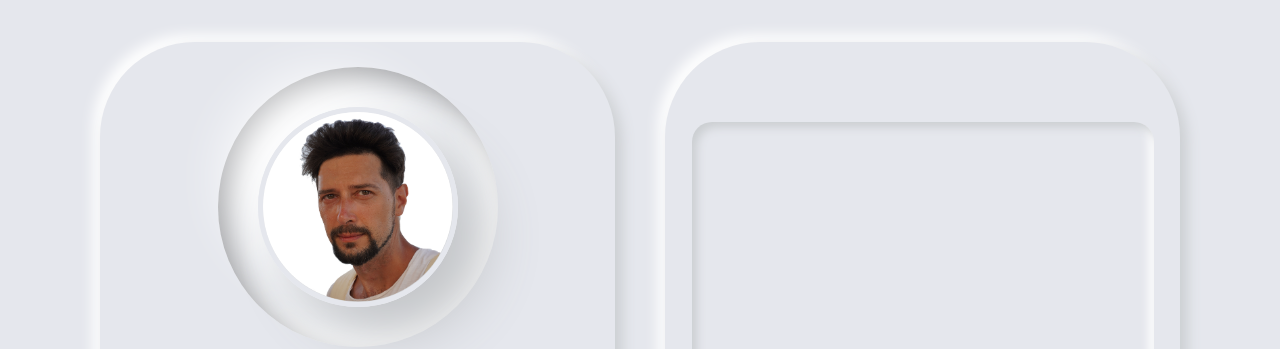
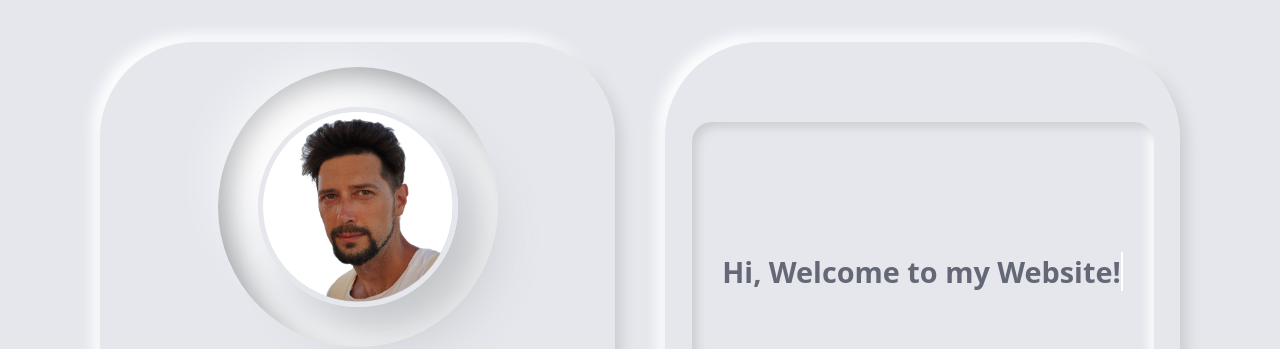
Before and after one commit to 1Snake001/porfolio-website, a plain HTML site: page index.html in a window 1280 px wide. Shown: the part 88-437 px from the top of the page. Drawn offline with Linux system fonts and the light colour scheme.

Commit message:
text-type class & function was implemented

```diff
--- a/app/app.js
+++ b/app/app.js
@@ -33,3 +33,66 @@ window.addEventListener('resize', function(){
         activeClassListRemover();
     }
   });
+
+  // Typeing handler
+class TxtType {
+  constructor(el, toRotate, period) {
+    this.toRotate = toRotate;
+    this.el = el;
+    this.loopNum = 0;
+    this.period = parseInt(period, 10) || 2000;
+    this.txt = "";
+    this.isDeleting = false;
+    this.tick();
+  }
+
+  tick() {
+    let i = this.loopNum % this.toRotate.length;
+    let fullTxt = this.toRotate[i];
+
+    if (this.isDeleting) {
+      this.txt = fullTxt.substring(0, this.txt.length - 1);
+    } else {
+      this.txt = fullTxt.substring(0, this.txt.length + 1);
+    }
+
+    this.el.innerHTML = '<span class="wrap">' + this.txt + "</span>";
+
+    let that = this;
+    let delta = 200 - Math.random() * 100;
+
+    if (this.isDeleting) {
+      delta /= 2;
+    }
+
+    if (!this.isDeleting && this.txt === fullTxt) {
+      delta = this.period;
+      this.isDeleting = true;
+    } else if (this.isDeleting && this.txt === "") {
+      this.isDeleting = false;
+      this.loopNum++;
+      delta = 500;
+    }
+
+    setTimeout(function () {
+      that.tick();
+    }, delta);
+  }
+}
+
+window.onload = function () {
+  let elements = document.getElementsByClassName("typewrite");
+  for (let i = 0; i < elements.length; i++) {
+    let toRotate = elements[i].getAttribute("data-type");
+    let period = elements[i].getAttribute("data-period");
+    if (toRotate) {
+      new TxtType(elements[i], JSON.parse(toRotate), period);
+    }
+  }
+
+  // INJECT CSS
+  let css = document.createElement("style");
+  css.type = "text/css";
+  css.innerHTML = ".typewrite > .wrap { border-right: 0.08em solid #fff}";
+  document.body.appendChild(css);
+};
--- a/style/style.css
+++ b/style/style.css
@@ -4,6 +4,7 @@
   font-family: system-ui, -apple-system, BlinkMacSystemFont, "Segoe UI", Roboto,
     Oxygen, Ubuntu, Cantarell, "Open Sans", "Helvetica Neue", sans-serif;
   color: rgb(100 104 118);
+  text-decoration: none;
 }
 
 html {
@@ -312,9 +313,9 @@ h4 {
   align-items: center;
   top: 80px;
   margin: auto;
+  padding: 25px;
   width: 80%;
   height: 250px;
-  padding: 25px;
   line-height: 25px;
   font-size: 1.2rem;
   border-radius: 20px;
@@ -332,10 +333,10 @@ h4 {
 }
 
 .bio-external-container {
+  position: relative;
   display: flex;
   flex-direction: column;
   justify-content: space-around;
-  position: relative;
   top: 80px;
   margin: auto;
   width: 80%;
```
